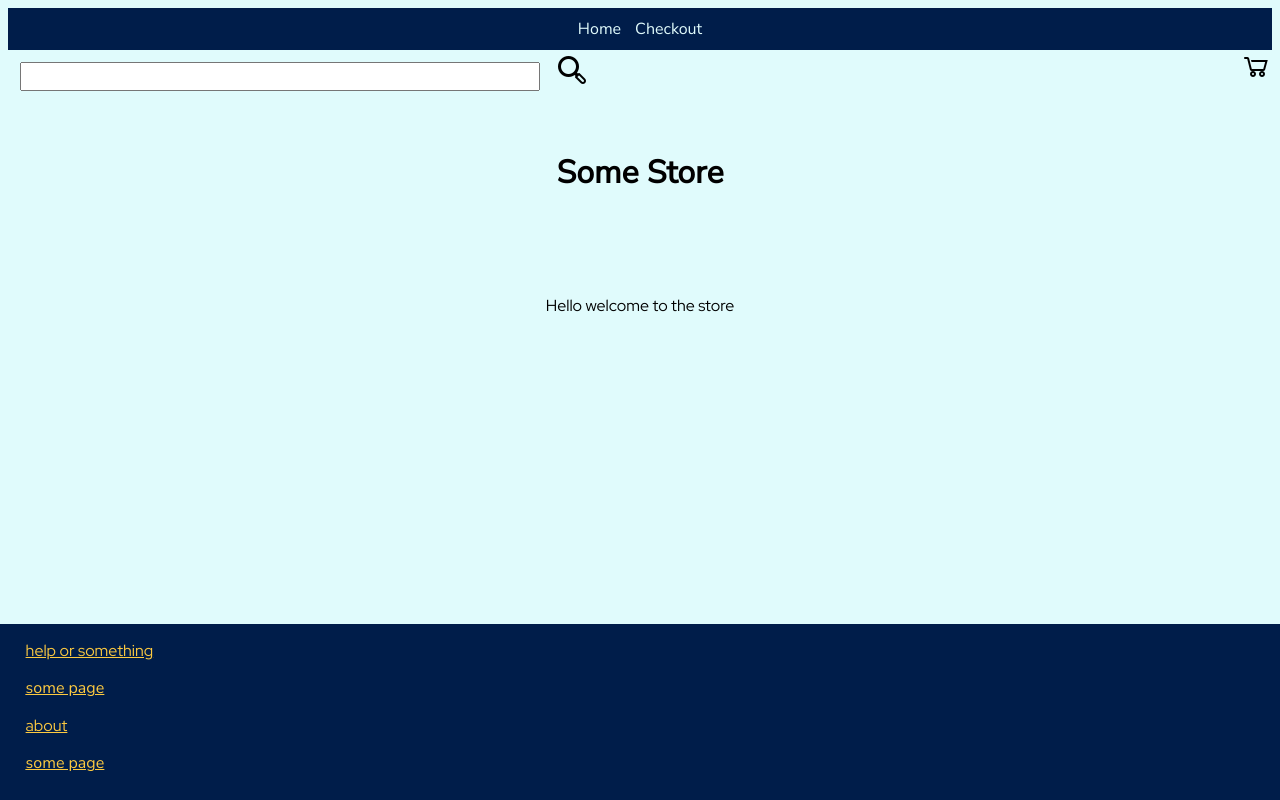
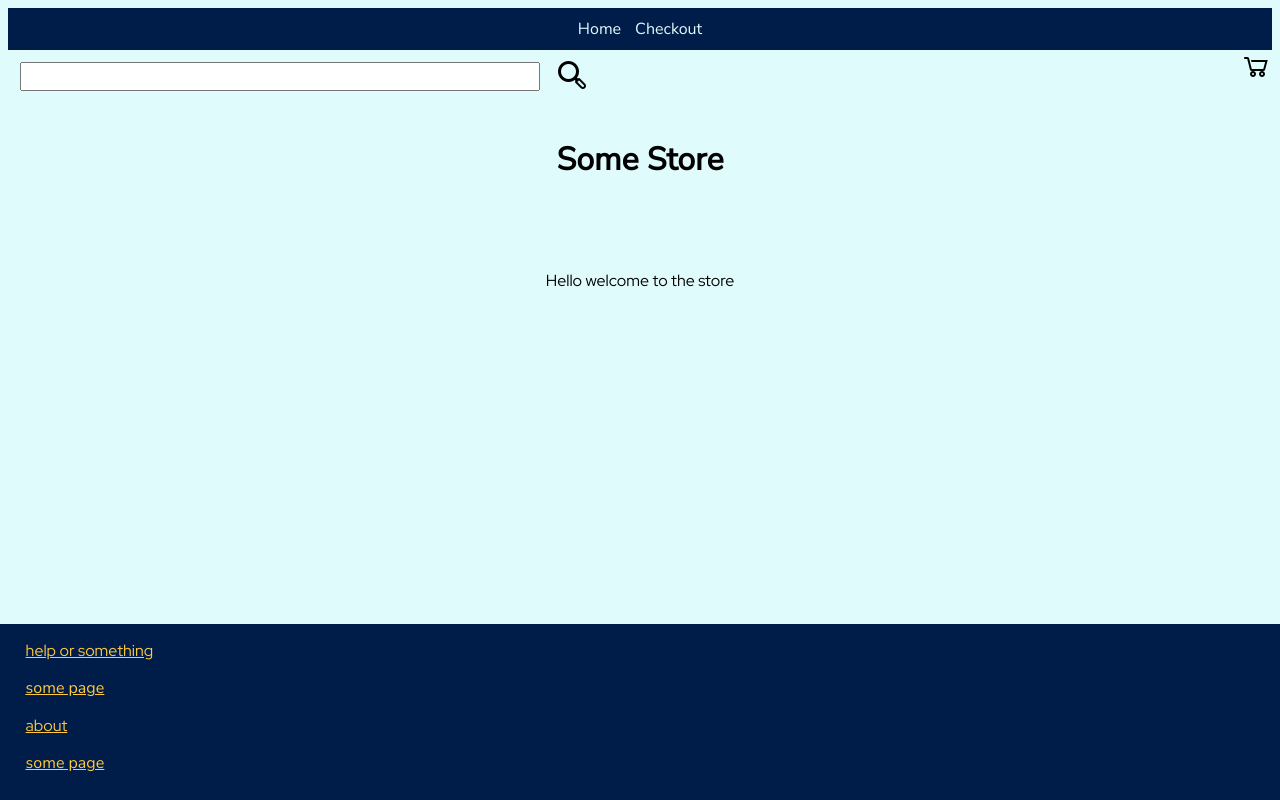
Before and after one commit to jenret/XPStore, a website: page views/index.html in a window 1280 px wide. Drawn offline with Linux system fonts and the light colour scheme.

Commit message:
moved icon

```diff
--- a/views/css/styles.css
+++ b/views/css/styles.css
@@ -47,7 +47,7 @@ nav > a:hover {
     cursor: pointer;
     display: inline-flex;
     float: left;
-    margin: 4px;
+    margin: 9px 4px 4px 4px;
 }
 
 body {
@@ -56,7 +56,7 @@ body {
 }
 
 h1, h2 {
-    margin: 8%;
+    margin: 7%;
     font-family: 'Nunito Sans', sans-serif;
     text-align: center;
 }
```
